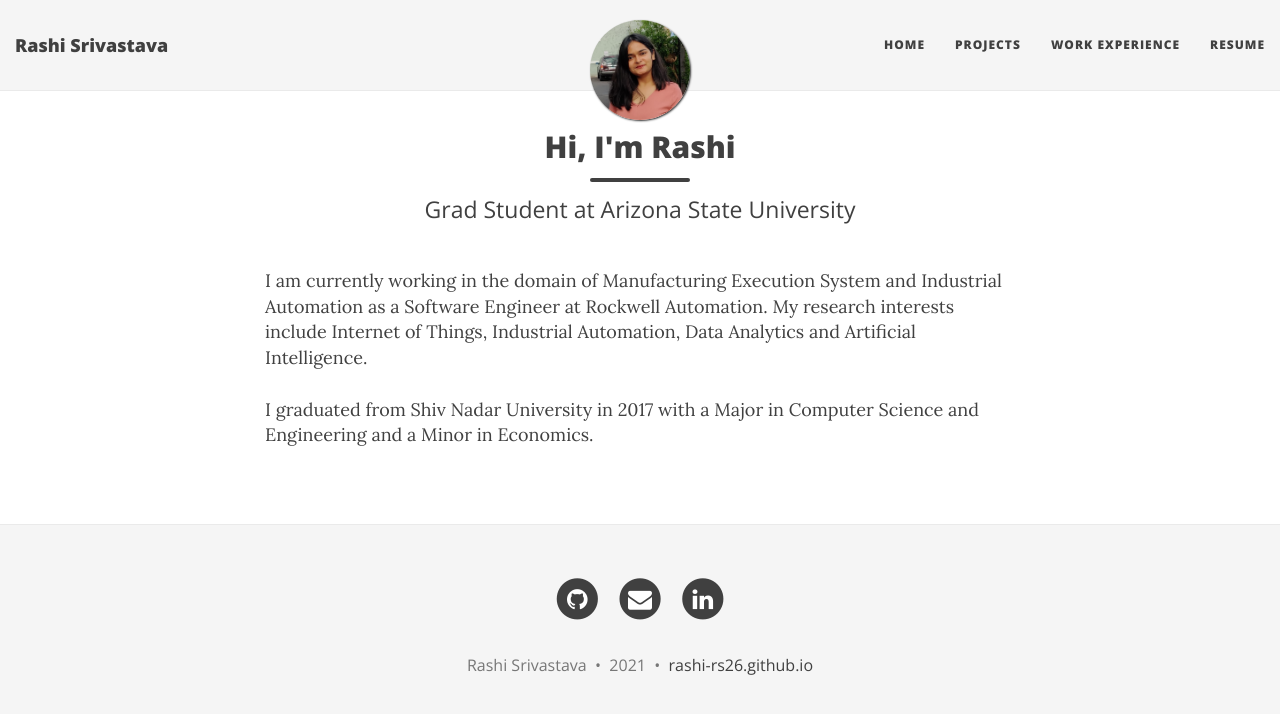
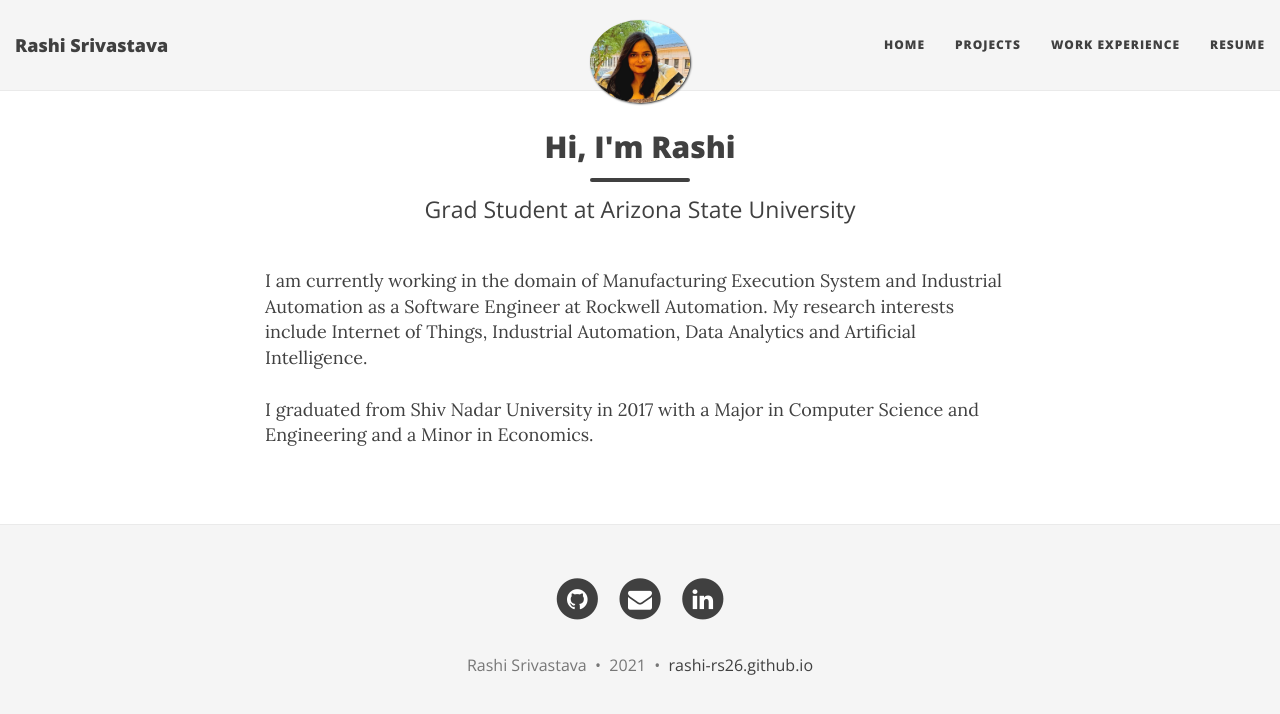
Before and after one commit to rashi-rs26/rashi-rs26.github.io, a Jekyll site: the page built from index.html, in a window 1280 px wide. Shown: the top 714 px of the page. Built offline with Jekyll 4.4.1, drawn with Linux system fonts in a browser that asks for light colours; nearby versions of some CDN libraries; the list of posts is cut into pages by our own code.

Commit message:
updating profile pic again

```diff
--- a/_config.yml
+++ b/_config.yml
@@ -30,7 +30,7 @@ navbar-links:
 
 # Image to show in the navigation bar - image must be a square (width = height)
 # Remove this parameter if you don't want an image in the navbar
-avatar: "/static/img/ProfilePic.jpg"
+avatar: "/static/img/pp.jpg"
 
 # If you want to have an image logo in the top-left corner instead of the title text,
 # then specify the following parameter
```
Also changed, not shown: static/img/pp.jpg (added).
